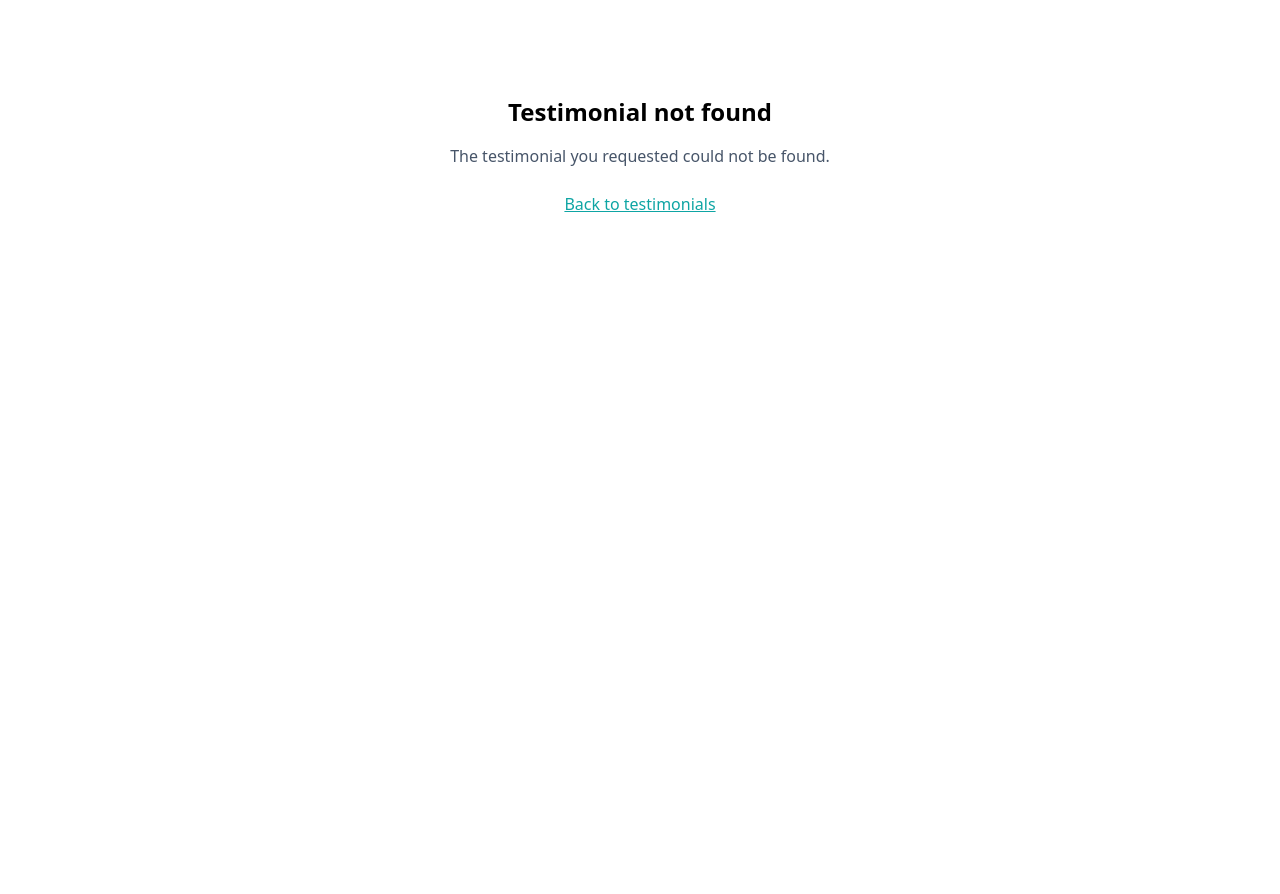
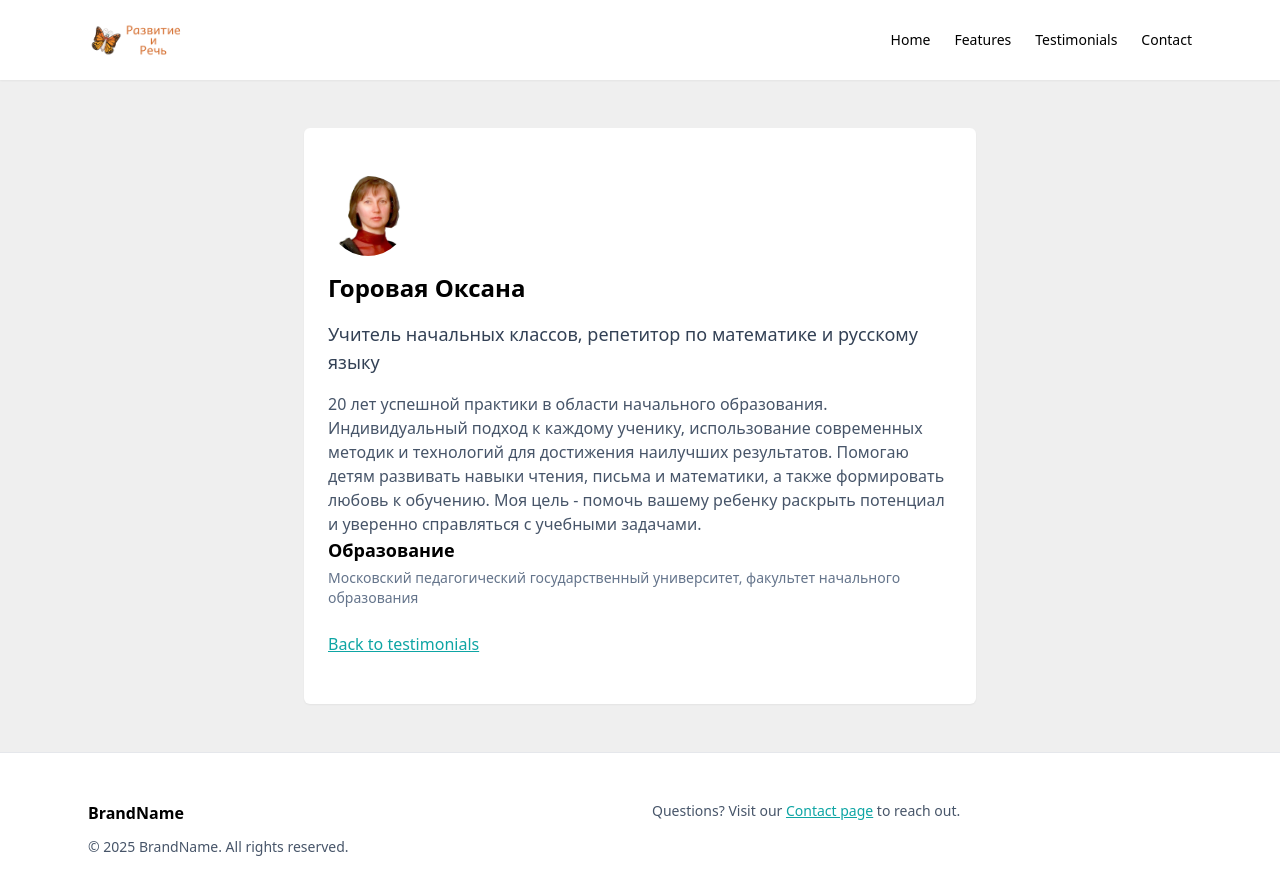
Before and after one commit to sebaural/speech-development, a React (Vite) app: page /testimonials/gorovaya-oksana in a window 1280 px wide. Before the commit this address had no page. Shown: the top 894 px of the page. Before the commit the page ends 800 px from the top, so only its background shows below. Built offline with nearby package versions, Linux system fonts and the light colour scheme.

Commit message:
testamonials updates

```diff
--- a/src/components/Testimonials.tsx
+++ b/src/components/Testimonials.tsx
@@ -17,9 +17,7 @@ export default function Testimonials() {
             // and normalize to a relative /testimonials/<slug> path so links
             // always point to the local testimonial detail page.
             const tAny = t as any
-            const provided = tAny.href ? String(tAny.href).replace(/\/+$/g, '') : null
-            const providedSlug = provided ? provided.split('/').pop() : null
-            const slug = providedSlug || slugify(t.name)
+            const slug = tAny.slug || (tAny.href ? String(tAny.href).replace(/\/+$/g, '').split('/').pop() : slugify(t.name))
             const href = `/testimonials/${slug}`
             return (
               <Link
@@ -32,12 +30,12 @@ export default function Testimonials() {
                   <div className="flex items-center gap-3">
                     {t.image ? (
                       // eslint-disable-next-line @next/next/no-img-element
-                      <img src={t.image} alt={`${t.name} avatar`} className="h-8 w-8 rounded-full object-cover" />
+                      <img src={t.image} alt={`${t.name}`} className="h-20 w-20 rounded-full object-cover" />
                     ) : null}
                     <span className="text-sm text-slate-500">— {t.name}</span>
                   </div>
 
-                  <p className="mt-3 text-slate-700">“{t.quote}”</p>
+                  <p className="mt-3 text-slate-700">{t.quote}</p>
                 </blockquote>
               </Link>
             )
--- a/src/data/testimonials.ts
+++ b/src/data/testimonials.ts
@@ -3,16 +3,20 @@ const testimonials = [
   {
     image: '/images/Tatiana_Sevostianova.jpg',
     name: 'Севостьянова Татьяна',
-    quote: 'A game-changer for our product.',
+    slug: 'sevostianova-tatiana',
+    quote: 'Логопедические услуги для детей и взрослых',
     longDescription:
-      'We saw immediate ROI after integrating the solution — onboarding was quick and our team adoption was seamless.'
+      'Более 20 лет успешной практики в области логопедии и дефектологии. Индивидуальный подход к каждому клиенту, использование современных методик и технологий для достижения наилучших результатов. Помогаю детям и взрослым преодолевать речевые и коммуникативные трудности, развивать навыки общения и самовыражения. Моя цель - помочь вам или вашему ребенку раскрыть потенциал и уверенно общаться в любой ситуации.',
+    education: 'Екатеринбургский государственный педагогический университет, факультет дефектологии',
   },
   {
     image: '/images/Горовая_Оксана.jpg',
     name: 'Горовая Оксана',
-    quote: 'Professional and fast. Highly recommended.',
+    slug: 'gorovaya-oksana',
+    quote: 'Учитель начальных классов, репетитор по математике и русскому языку',
     longDescription:
-      'Support was responsive and helped us tailor the integration to our architecture. Great experience overall.'
+      '20 лет успешной практики в области начального образования. Индивидуальный подход к каждому ученику, использование современных методик и технологий для достижения наилучших результатов. Помогаю детям развивать навыки чтения, письма и математики, а также формировать любовь к обучению. Моя цель - помочь вашему ребенку раскрыть потенциал и уверенно справляться с учебными задачами.',
+    education: 'Московский педагогический государственный университет, факультет начального образования',
   }
 ]
 
--- a/src/pages/testimonials/[slug].tsx
+++ b/src/pages/testimonials/[slug].tsx
@@ -1,5 +1,5 @@
-import React from 'react'
-import { useParams, Link } from 'react-router-dom'
+import React, { useEffect } from 'react'
+import { useParams, Link, useLocation } from 'react-router-dom'
 import Nav from '../../components/Nav'
 import Footer from '../../components/Footer'
 import testimonials from '../../data/testimonials'
@@ -10,14 +10,55 @@ function slugify(name: string) {
 
 export default function TestimonialDetailPage(): JSX.Element {
   const { slug } = useParams<{ slug?: string }>()
+  const location = useLocation()
 
   const testimonial = testimonials.find((t) => {
     const tAny = t as any
-    const candidate = tAny.href
-      ? String(tAny.href).replace(/\/+$/g, '').split('/').pop()
-      : slugify(t.name)
+    const candidate = tAny.slug || (tAny.href ? String(tAny.href).replace(/\/+$/g, '').split('/').pop() : slugify(t.name))
     return candidate === slug
   })
+
+  // SEO: update title, description, and canonical link when we have a testimonial
+  useEffect(() => {
+    if (!testimonial) return
+
+    const title = `${testimonial.name} — Преподователь`
+    const description = (testimonial as any).longDescription || testimonial.quote
+    const prevTitle = document.title
+    document.title = title
+
+    // meta description
+    let meta = document.querySelector('meta[name="description"]')
+    let prevDescription: string | null = null
+    if (!meta) {
+      meta = document.createElement('meta')
+      meta.setAttribute('name', 'description')
+      document.head.appendChild(meta)
+    } else {
+      prevDescription = meta.getAttribute('content')
+    }
+    meta.setAttribute('content', description)
+
+    // canonical link
+    const origin = typeof window !== 'undefined' ? window.location.origin : ''
+    const canonicalHref = `${origin}/testimonials/${slug}`
+    let link = document.querySelector("link[rel='canonical']") as HTMLLinkElement | null
+    let prevCanonical: string | null = null
+    if (!link) {
+      link = document.createElement('link')
+      link.setAttribute('rel', 'canonical')
+      document.head.appendChild(link)
+    } else {
+      prevCanonical = link.getAttribute('href')
+    }
+    link.setAttribute('href', canonicalHref)
+
+    return () => {
+      document.title = prevTitle
+      if (meta && prevDescription !== null) meta.setAttribute('content', prevDescription)
+      if (link && prevCanonical !== null) link.setAttribute('href', prevCanonical)
+    }
+  }, [testimonial, slug, location.pathname])
 
   if (!testimonial) {
     return (
@@ -34,17 +75,23 @@ export default function TestimonialDetailPage(): JSX.Element {
   return (
     <>
       <Nav />
-      <main className="mx-auto max-w-4xl px-6 py-12">
-        <article className="mx-auto">
+      <main className="w-full bg-[#efefef] py-12 Teacher_Page">
+        <article className="mx-auto max-w-2xl px-6 py-12 bg-white rounded-md shadow-sm prose prose-slate">
           { (testimonial as any).image ? (
             // eslint-disable-next-line @next/next/no-img-element
             <img src={(testimonial as any).image} alt={`${testimonial.name}`} className="h-20 w-20 rounded-full object-cover mb-4" />
           ) : null }
           <h1 className="text-2xl font-semibold">{testimonial.name}</h1>
-          <p className="mt-4 text-lg text-slate-700">“{testimonial.quote}”</p>
+          <p className="mt-4 text-lg text-slate-700 services">{testimonial.quote}</p>
           {(testimonial as any).longDescription ? (
             <p className="mt-4 text-slate-600">{(testimonial as any).longDescription}</p>
           ) : null}
+          <div className="education">
+            <h3 className='text-lg font-bold'>Образование</h3>
+             {(testimonial as any).education ? (
+            <div className="text-sm text-slate-500 mt-1">{(testimonial as any).education}</div>
+          ) : null}
+          </div>
           <div className="mt-6">
             <Link to="/testimonials" className="text-accent underline">Back to testimonials</Link>
           </div>
```
